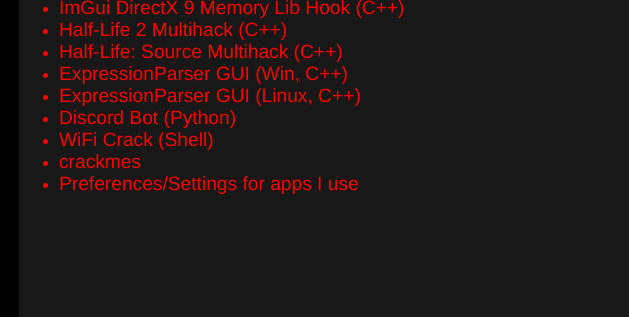
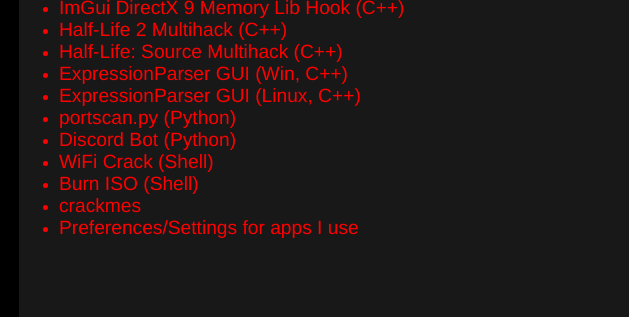
Before and after one commit to rdbo/rdbo.github.io, a plain HTML site: page projects.html in a window 1280 px wide. Shown: the part 178-495 px from the top of the page, 301-930 px from the left. Drawn offline with Linux system fonts and the light colour scheme.

Commit message:
Update projects.html

```diff
--- a/projects.html
+++ b/projects.html
@@ -38,8 +38,10 @@
 						<li class="list-item"><a class="color-red" href="https://github.com/rdbo/Half-Life-Source-Multihack">Half-Life: Source Multihack (C++)</a></li>
 						<li class="list-item"><a class="color-red" href="https://github.com/rdbo/ExpressionParser-GUI">ExpressionParser GUI (Win, C++)</a></li>
 						<li class="list-item"><a class="color-red" href="https://github.com/rdbo/ExpressionParser-GUI-Allegro5">ExpressionParser GUI (Linux, C++)</a></li>
+						<li class="list-item"><a class="color-red" href="https://github.com/rdbo/portscan.py">portscan.py (Python)</a></li>
 						<li class="list-item"><a class="color-red" href="https://github.com/rdbo/Discord-Bot">Discord Bot (Python)</a></li>
 						<li class="list-item"><a class="color-red" href="https://github.com/rdbo/WiFi-Crack">WiFi Crack (Shell)</a></li>
+						<li class="list-item"><a class="color-red" href="https://github.com/rdbo/burn-iso">Burn ISO (Shell)</a></li>
 						<li class="list-item"><a class="color-red" href="https://github.com/rdbo/crackmes">crackmes</a></li>
 						<li class="list-item"><a class="color-red" href="https://github.com/rdbo/Preferences">Preferences/Settings for apps I use</a></li>
 					</ul>
```
